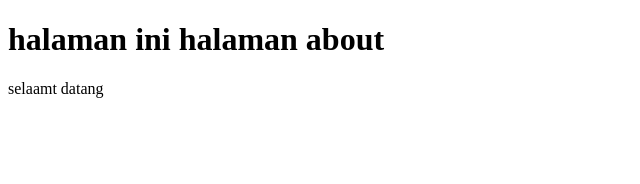
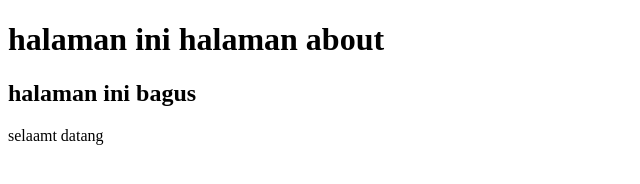
Before and after one commit to bangaco123/apa, a plain HTML site: page about.html in a window 1280 px wide. Shown: the whole page, without its empty margins (0-640 px from the left). Drawn offline with Linux system fonts and the light colour scheme.

Commit message:
menmabh h2

```diff
--- a/about.html
+++ b/about.html
@@ -8,6 +8,7 @@
 </head>
 <body>
     <h1>halaman ini halaman about</h1>
+    <h2>halaman ini bagus</h2>
     <p>selaamt datang</p>
 </body>
 </html>
```
